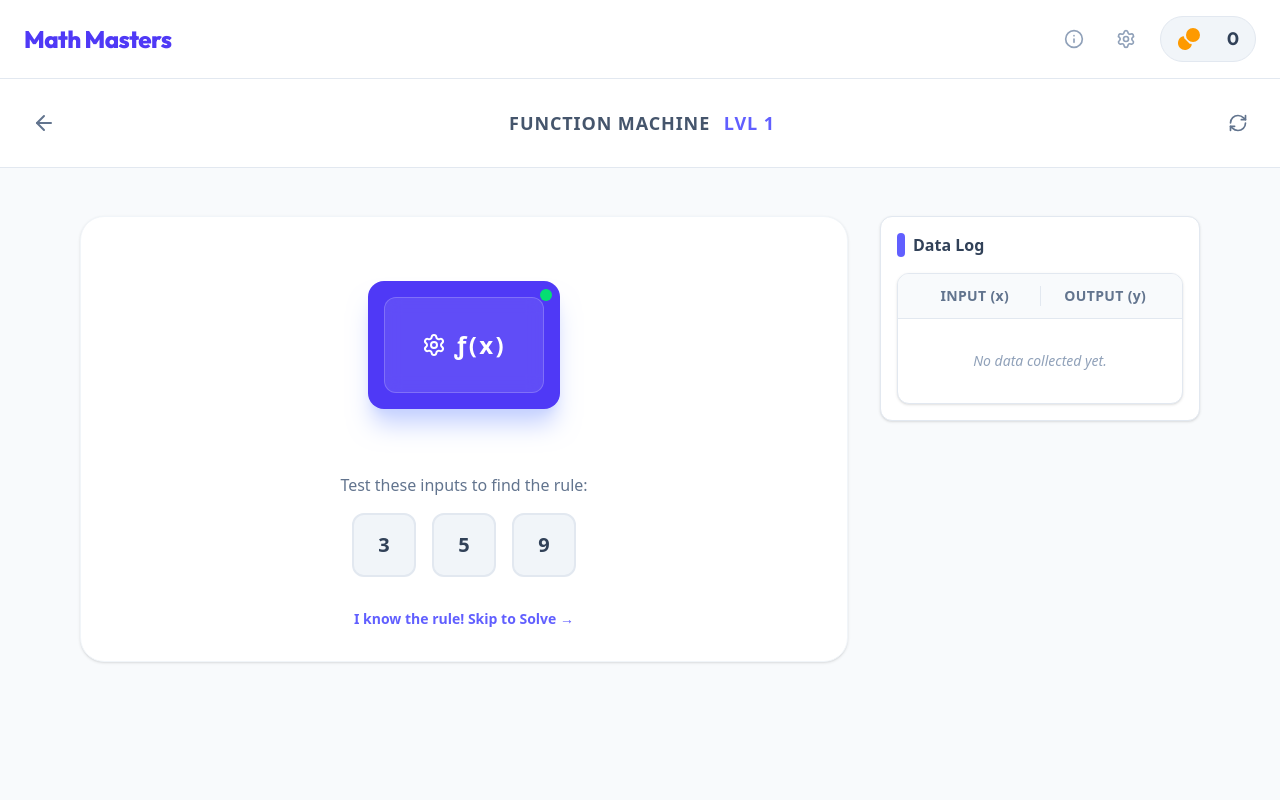
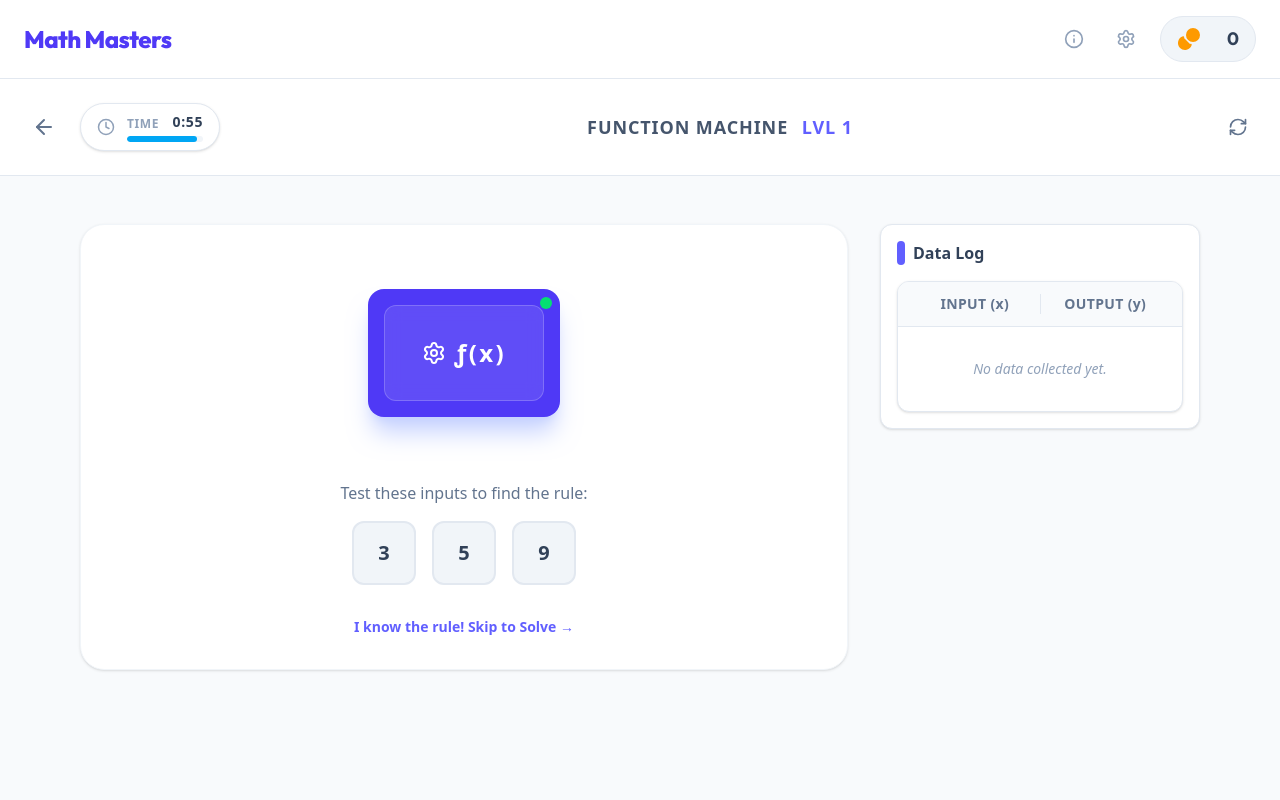
Before and after one commit to ariverse-studio/game-butet, a Next.js app: page /function-machine in a window 1280 px wide. Shown: the top 800 px of the page. Built offline with nearby package versions, Linux system fonts and the light colour scheme.

Commit message:
feat: add Algebra Balance, Function Machine, and Angle Commander game modules.

```diff
--- a/app/components/AlgebraBalance/Game.tsx
+++ b/app/components/AlgebraBalance/Game.tsx
@@ -9,6 +9,9 @@ import confetti from "canvas-confetti";
 import GameFooter from "../GameFooter";
 import clsx from "clsx";
 import { useSound } from "../../hooks/useSound";
+import GameTimer from "../GameTimer";
+import { useSettings } from "../../context/SettingsContext";
+import { useCoins } from "../../context/CoinContext";
 
 interface LevelState {
     itemWeight: number;
@@ -20,10 +23,11 @@ interface LevelState {
 }
 
 export default function AlgebraBalanceGame() {
+    const { defaultTime } = useSettings();
+    const { addCoins } = useCoins();
     const [level, setLevel] = useState(1);
     const [gameState, setGameState] = useState<LevelState | null>(null);
     const playClick = useSound("https://cdn.pixabay.com/audio/2025/05/23/audio_ec08d1525d.mp3");
-
 
     const [selectedOption, setSelectedOption] = useState<number | null>(null);
     const [status, setStatus] = useState<"idle" | "correct" | "wrong">("idle");
@@ -72,12 +76,12 @@ export default function AlgebraBalanceGame() {
         if (status === "wrong") {
             // Reset status to allow checking again
             setStatus("idle");
-            // Optionally clear selection? Let's keep it to allow quick change
             return;
         }
 
         if (selectedOption === gameState.itemWeight) {
             setStatus("correct");
+            addCoins(20); // Reward
             confetti({
                 particleCount: 100,
                 spread: 70,
@@ -98,9 +102,17 @@ export default function AlgebraBalanceGame() {
         <div className="min-h-screen bg-slate-50 font-sans text-slate-800 flex flex-col pb-24">
             {/* Header */}
             <div className="p-6 flex justify-between items-center bg-white shadow-sm sticky top-0 z-40">
-                <Link href="/" className="p-3 bg-slate-100 rounded-full hover:bg-slate-200 transition-all">
-                    <ArrowLeft className="text-slate-600" />
-                </Link>
+                <div className="flex items-center gap-4">
+                    <Link href="/" className="p-3 bg-slate-100 rounded-full hover:bg-slate-200 transition-all">
+                        <ArrowLeft className="text-slate-600" />
+                    </Link>
+                    <GameTimer
+                        key={level}
+                        duration={defaultTime}
+                        onTimeUp={() => setStatus("wrong")}
+                        isRunning={status === "idle"}
+                    />
+                </div>
                 <div className="text-xl font-bold text-slate-600">
                     Level {level}
                 </div>
@@ -161,6 +173,6 @@ export default function AlgebraBalanceGame() {
                 onContinue={handleContinue}
             />
 
-        </div>
+        </div >
     );
 }
--- a/app/components/FunctionMachine/Game.tsx
+++ b/app/components/FunctionMachine/Game.tsx
@@ -10,9 +10,12 @@ import DataTable from "./DataTable";
 import MachineVisual from "./MachineVisual";
 import confetti from "canvas-confetti";
 import clsx from "clsx";
+import GameTimer from "../GameTimer";
+import { useSettings } from "../../context/SettingsContext";
 
 export default function FunctionMachineGame() {
     const { addCoins } = useCoins();
+    const { defaultTime } = useSettings();
 
     // SFX
     const playSuccess = useSound("https://cdn.pixabay.com/audio/2021/08/09/audio_7232134569.mp3");
@@ -132,9 +135,21 @@ export default function FunctionMachineGame() {
         <div className="min-h-screen bg-slate-50 text-slate-800 flex flex-col font-sans">
             {/* Header */}
             <header className="p-6 bg-white border-b border-slate-200 flex justify-between items-center sticky top-0 z-50">
-                <Link href="/" className="p-2 hover:bg-slate-100 rounded-full transition-colors">
-                    <ArrowLeft className="text-slate-500" />
-                </Link>
+                <div className="flex items-center gap-4">
+                    <Link href="/" className="p-2 hover:bg-slate-100 rounded-full transition-colors">
+                        <ArrowLeft className="text-slate-500" />
+                    </Link>
+                    <GameTimer
+                        key={level}
+                        duration={defaultTime}
+                        onTimeUp={() => {
+                            playError();
+                            setMachineState("error");
+                            setTimeout(() => setMachineState("idle"), 1000);
+                        }}
+                        isRunning={phase === "investigate" || phase === "deduce"}
+                    />
+                </div>
                 <div className="font-bold text-slate-600 text-lg tracking-wider">
                     FUNCTION MACHINE <span className="text-indigo-500 ml-2">LVL {level}</span>
                 </div>
@@ -228,6 +243,6 @@ export default function FunctionMachineGame() {
                 </div>
 
             </main>
-        </div>
+        </div >
     );
 }
```
